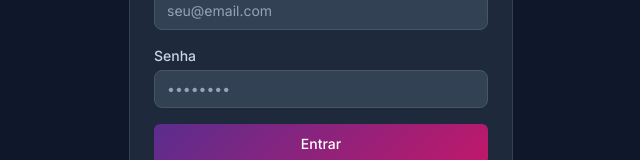
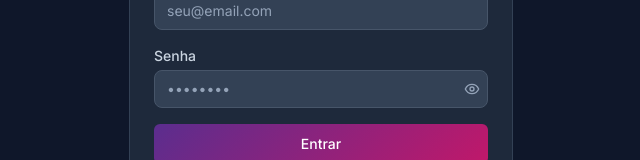
Before and after one commit to leoraposo8/U-Business, a React (Vite) app: page /login in a window 1280 px wide. Shown: the part 374-534 px from the top of the page, without its empty margins (319-959 px from the left). Built offline with nearby package versions, Linux system fonts and the light colour scheme; no server answers.

Commit message:
Login: toggle mostrar/ocultar senha (icone de olho)

```diff
--- a/src/pages/auth/Login.jsx
+++ b/src/pages/auth/Login.jsx
@@ -1,13 +1,14 @@
 import { useState, useEffect } from 'react'
 import { useNavigate, Link } from 'react-router-dom'
 import { useAuth } from '../../context/AuthContext'
-import { Plane, Loader2 } from 'lucide-react'
+import { Plane, Loader2, Eye, EyeOff } from 'lucide-react'
 
 export default function Login() {
   const { login } = useAuth()
   const navigate = useNavigate()
   const [email, setEmail] = useState('')
   const [senha, setSenha] = useState('')
+  const [mostrarSenha, setMostrarSenha] = useState(false)
   const [erro, setErro] = useState('')
   const [loading, setLoading] = useState(false)
 
@@ -66,14 +67,24 @@ export default function Login() {
             </div>
             <div>
               <label className="block text-sm font-medium text-slate-300 mb-1">Senha</label>
+              <div className="relative">
                 <input
-                type="password"
+                  type={mostrarSenha ? 'text' : 'password'}
                   required
                   value={senha}
                   onChange={e => setSenha(e.target.value)}
-                className="block w-full px-3 py-2 text-sm bg-slate-700 border border-slate-600 rounded-lg text-white placeholder-slate-400 focus:outline-none focus:ring-2 focus:ring-brand-500 focus:border-transparent"
+                  className="block w-full px-3 py-2 pr-10 text-sm bg-slate-700 border border-slate-600 rounded-lg text-white placeholder-slate-400 focus:outline-none focus:ring-2 focus:ring-brand-500 focus:border-transparent"
                   placeholder="••••••••"
                 />
+                <button
+                  type="button"
+                  onClick={() => setMostrarSenha(v => !v)}
+                  aria-label={mostrarSenha ? 'Ocultar senha' : 'Mostrar senha'}
+                  className="absolute inset-y-0 right-0 flex items-center pr-2 text-slate-400 hover:text-white"
+                >
+                  {mostrarSenha ? <EyeOff size={16} /> : <Eye size={16} />}
+                </button>
+              </div>
             </div>
 
             {erro && (
```
Lines whose indentation alone changed are shown as unchanged.
